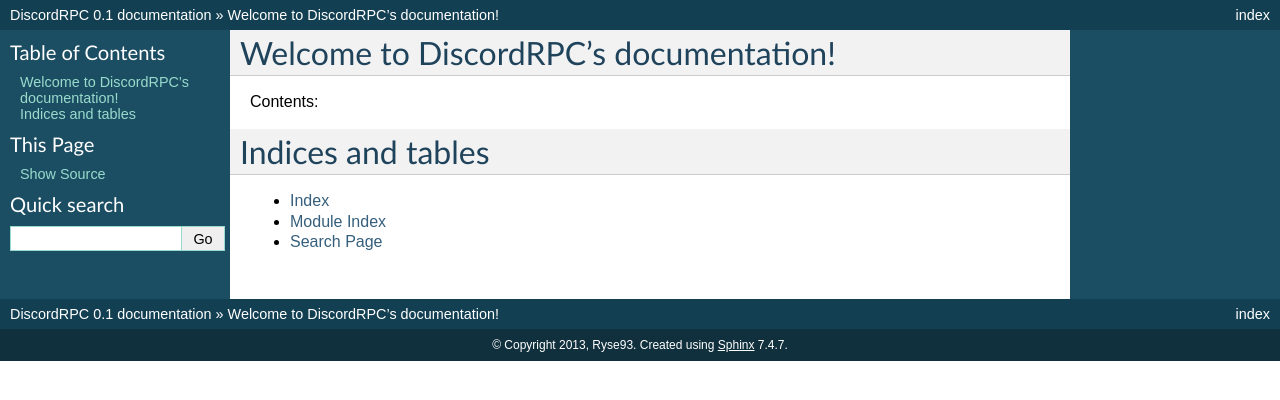
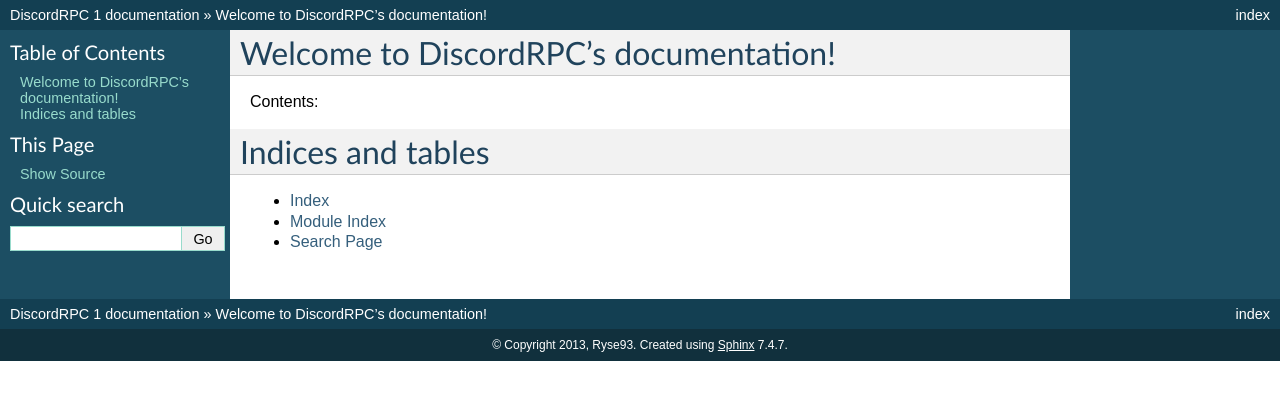
Before and after one commit to Ahhj93/DiscordRPC-Plugin-for-QGIS, a Sphinx documentation site: the page built from help/source/index.rst, in a window 1280 px wide. Shown: the top 400 px of the page. Built offline with Sphinx 7.4.7, drawn with Linux system fonts in a browser that asks for light colours; formulas are drawn with MathJax 3.

Commit message:
Change version

```diff
--- a/help/source/conf.py
+++ b/help/source/conf.py
@@ -48,9 +48,9 @@
 # built documents.
 #
 # The short X.Y version.
-version = '0.1'
+version = '1'
 # The full version, including alpha/beta/rc tags.
-release = '0.1'
+release = '1'
 
 # The language for content autogenerated by Sphinx. Refer to documentation
 # for a list of supported languages.
--- a/metadata.txt
+++ b/metadata.txt
@@ -6,7 +6,7 @@
 name=DiscordRPC Plugin for QGIS
 qgisMinimumVersion=3.0
 description=QGIS plugin that enables displaying a Rich Presence in Discord
-version=0.1
+version=1
 author=Ryse93
 email=/
 
```
